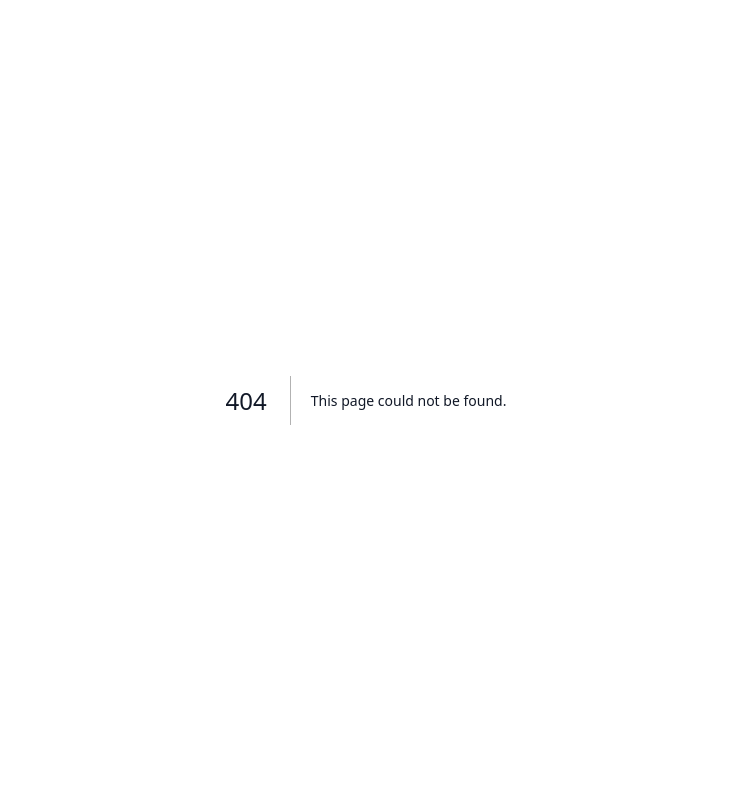
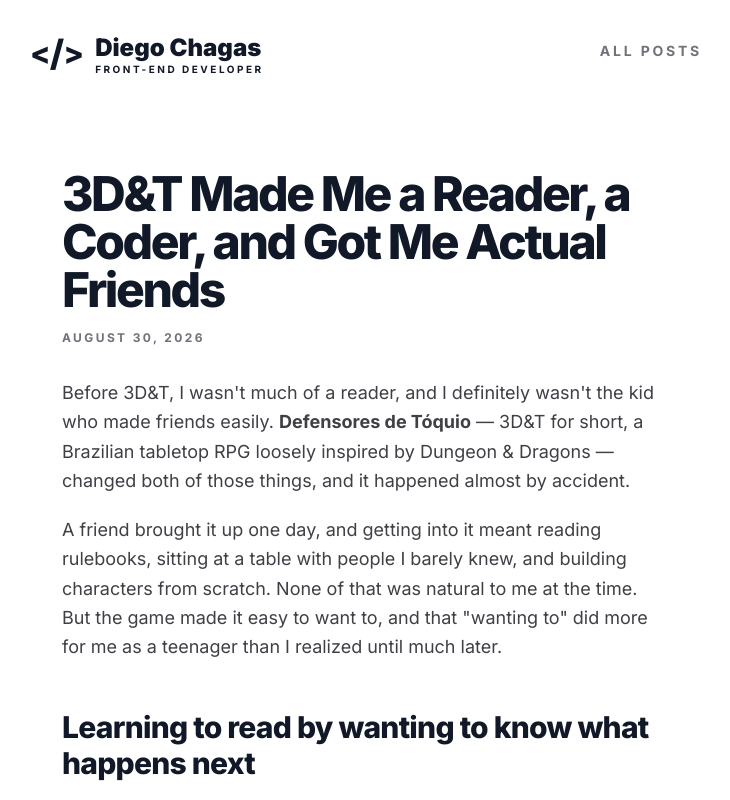
Before and after one commit to diegochagas/diegochagas.github.io, a Next.js app: page /blog/character-sheet-3det in a window 1280 px wide. Before the commit this address had no page. Shown: the top 800 px of the page, without its empty margins (274-1004 px from the left). Built offline with nearby package versions, Linux system fonts and the light colour scheme.

Commit message:
Rename character-sheet-3dt post slug to character-sheet-3det

```diff
--- a/src/app/blog/character-sheet-3dt/page.mdx
+++ b/src/app/blog/character-sheet-3det/page.mdx
@@ -5,7 +5,7 @@
   "3D&T Made Me a Reader, a Coder, and Got Me Actual Friends";
 export const description =
   "3D&T was my first RPG as a teenager, and it changed how I read, socialized, and thought about systems. Years later, learning to code, the first real project I wanted to build was a character sheet for it.";
-export const slug = "character-sheet-3dt";
+export const slug = "character-sheet-3det";
 export const date = "2026-08-30";
 
 export const metadata = {
--- a/src/app/data/blog-posts.ts
+++ b/src/app/data/blog-posts.ts
@@ -9,7 +9,7 @@
 export const blogPosts: BlogPost[] = [
   {
     title: "3D&T Made Me a Reader, a Coder, and Got Me Actual Friends",
-    slug: "character-sheet-3dt",
+    slug: "character-sheet-3det",
     description:
       "3D&T was my first RPG as a teenager, and it changed how I read, socialized, and thought about systems. Years later, learning to code, the first real project I wanted to build was a character sheet for it.",
     date: "2026-08-30",
```
